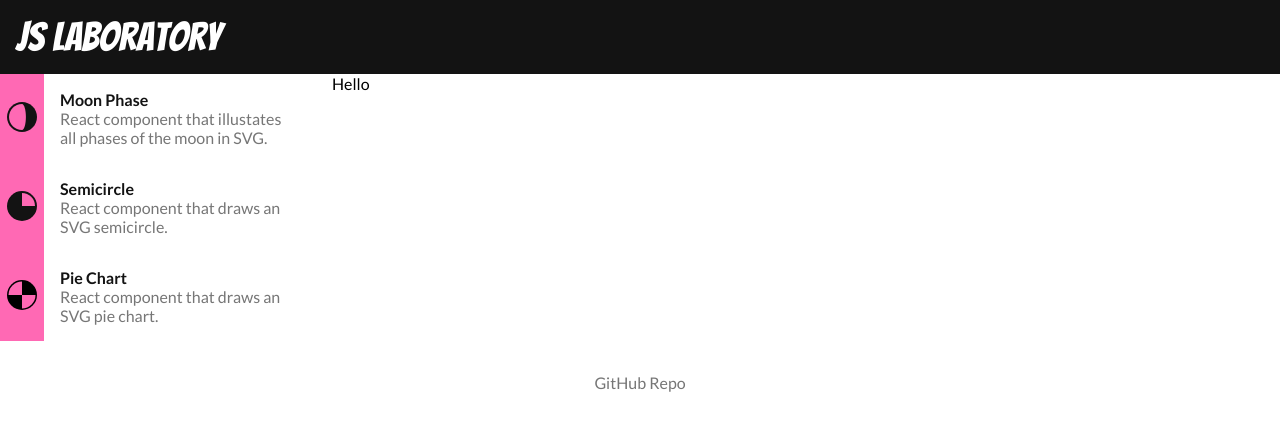
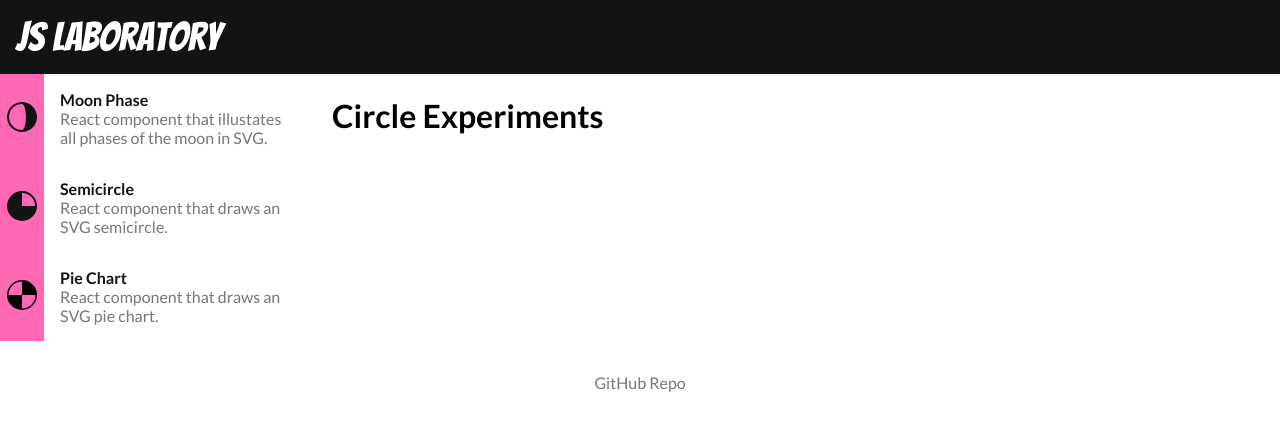
Before and after one commit to CrowsInTrenchCoat/isolations, a Next.js app: page /isolations/ in a window 1280 px wide. Shown: the top 430 px of the page. Built offline with nearby package versions, Linux system fonts and the light colour scheme.

Commit message:
Enhace landing page.

```diff
--- /dev/null
+++ b/src/app/(demos)/page-copy.mdx
@@ -0,0 +1 @@
+# Circle Experiments
--- a/src/app/(demos)/page.tsx
+++ b/src/app/(demos)/page.tsx
@@ -1,11 +1,10 @@
-
+import Copy from './page-copy.mdx'
+import { Markdown } from '@/markdown'
 
 export default function Home () {
   return (
-    <div>
-      <main>
-        Hello
-      </main>
-    </div>
+    <Markdown>
+      <Copy />
+    </Markdown>
   )
 }
```
